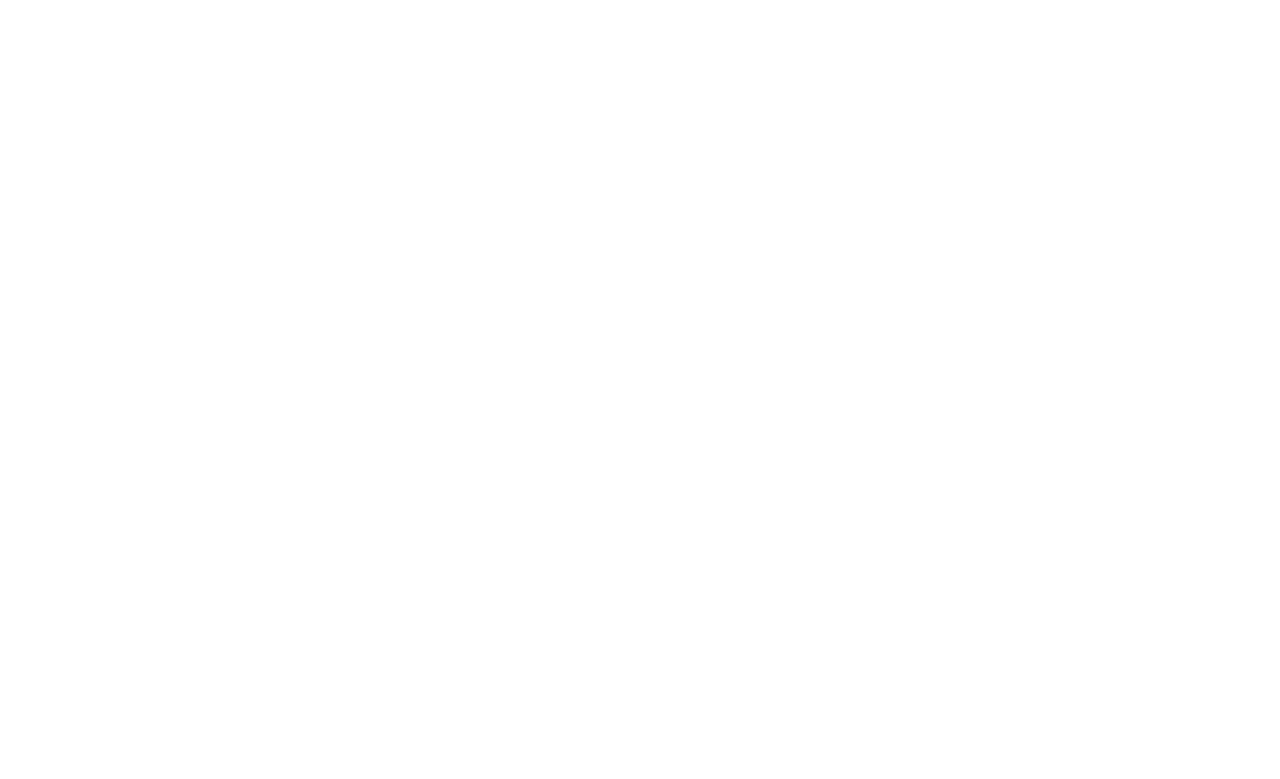
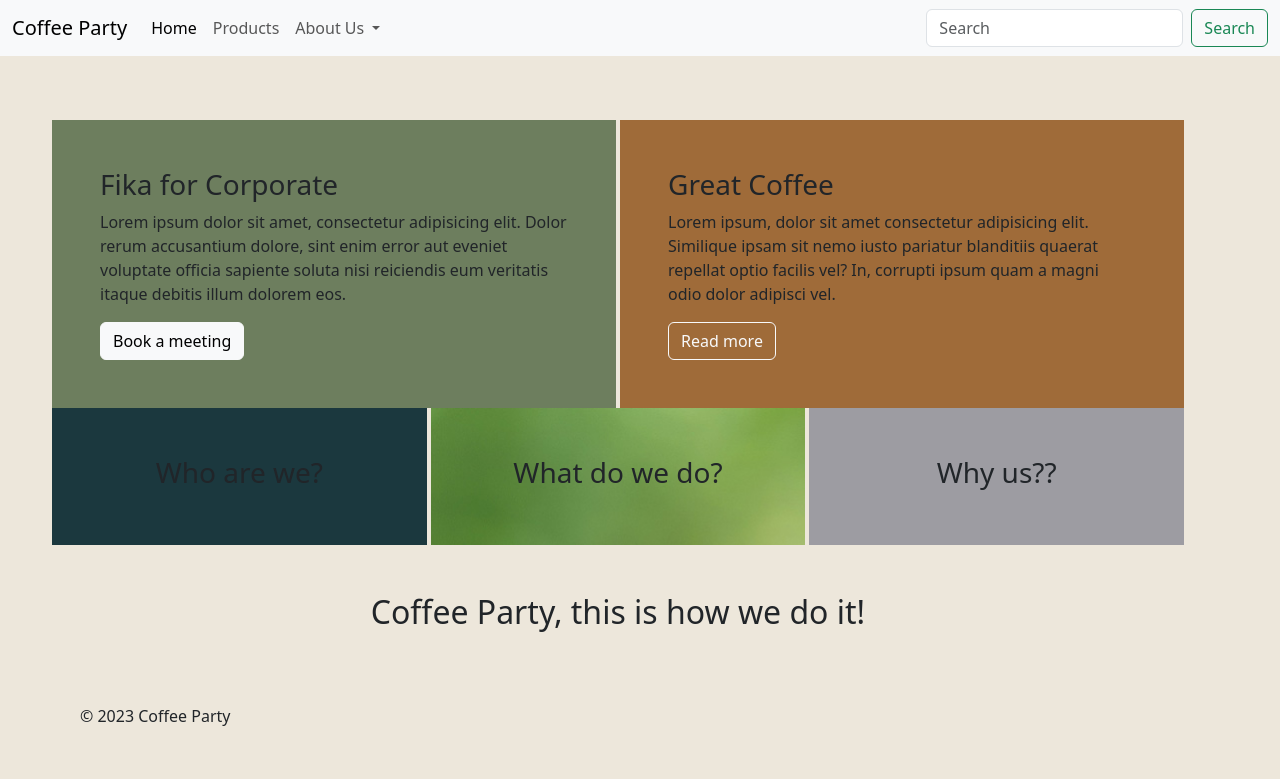
Before and after one commit to Farahalh/Assignment-FE-8, a plain HTML site: page index.html in a window 1280 px wide. Drawn offline with nearby package versions, Linux system fonts and the light colour scheme.

Commit message:
Adding page content and styling with Bootstrap and CSS

```diff
--- a/index.html
+++ b/index.html
@@ -13,14 +13,128 @@
     />
 
     <link rel="stylesheet" href="./style.css" />
-
   </head>
   <body>
-    <nav></nav>
-    <container>
-      <header></header>
-      <main></main>
-      <footer></footer>
-    </container>
+    <nav class="navbar navbar-expand-lg bg-body-tertiary">
+      <div class="container-fluid">
+        <a class="navbar-brand" href="#">Coffee Party</a>
+        <button
+          class="navbar-toggler"
+          type="button"
+          data-bs-toggle="collapse"
+          data-bs-target="#navbarScroll"
+          aria-controls="navbarScroll"
+          aria-expanded="false"
+          aria-label="Toggle navigation"
+        >
+          <span class="navbar-toggler-icon"></span>
+        </button>
+        <div class="collapse navbar-collapse" id="navbarScroll">
+          <ul
+            class="navbar-nav me-auto my-2 my-lg-0 navbar-nav-scroll"
+            style="--bs-scroll-height: 100px"
+          >
+            <li class="nav-item">
+              <a class="nav-link active" aria-current="page" href="#">Home</a>
+            </li>
+            <li class="nav-item">
+              <a class="nav-link" href="#">Products</a>
+            </li>
+            <li class="nav-item dropdown">
+              <a
+                class="nav-link dropdown-toggle"
+                href="#"
+                role="button"
+                data-bs-toggle="dropdown"
+                aria-expanded="false"
+              >
+                About Us
+              </a>
+              <ul class="dropdown-menu">
+                <li><a class="dropdown-item" href="#">Company</a></li>
+                <li><a class="dropdown-item" href="#">Contact</a></li>
+                <li><hr class="dropdown-divider" /></li>
+                <li>
+                  <a class="dropdown-item" href="#">Something else here</a>
+                </li>
+              </ul>
+            </li>
+          </ul>
+          <form class="d-flex" role="search">
+            <input
+              class="form-control me-2"
+              type="search"
+              placeholder="Search"
+              aria-label="Search"
+            />
+            <button class="btn btn-outline-success" type="submit">
+              Search
+            </button>
+          </form>
+        </div>
+      </div>
+    </nav>
+
+    <div class="container m-5 p-3">
+      <header>
+        <div class="row gap-1">
+          <div class="fika col p-5">
+
+            <h3 class="">Fika for Corporate</h3>
+            <p>
+              Lorem ipsum dolor sit amet, consectetur adipisicing elit. Dolor
+              rerum accusantium dolore, sint enim error aut eveniet voluptate
+              officia sapiente soluta nisi reiciendis eum veritatis itaque
+              debitis illum dolorem eos.
+            </p>
+            <button type="button" class="btn btn-light">
+              Book a meeting
+            </button>
+          </div>
+
+          <div class="great-coffee col p-5">
+            <h3 class="">Great Coffee</h3>
+            <p>
+              Lorem ipsum, dolor sit amet consectetur adipisicing elit.
+              Similique ipsam sit nemo iusto pariatur blanditiis quaerat
+              repellat optio facilis vel? In, corrupti ipsum quam a magni odio
+              dolor adipisci vel.
+            </p>
+            <button type="button" class="btn btn-outline-light">
+              Read more
+            </button>
+          </div>
+        </div>
+      </header>
+
+      <main>
+        <div class="row gap-1">
+          <div class="who col p-5 text-center">
+            <h3>Who are we?</h3>
+          </div>
+          <div class="what col p-5 text-center">
+            <h3>What do we do?</h3>
+          </div>
+          <div class="why col p-5 text-center">
+            <h3>Why us??</h3>
+          </div>
+        </div>
+
+        <div class="row">
+          <div class="col text-center p-4 m-4">
+            <h2>Coffee Party, this is how we do it!</h2>
+          </div>
+        </div>
+      </main>
+
+      <footer>
+        <p class="p-3">&copy; 2023 Coffee Party</p>
+      </footer>
+    </div>
+    <script
+      src="https://cdn.jsdelivr.net/npm/bootstrap@5.3.2/dist/js/bootstrap.bundle.min.js"
+      integrity="sha384-C6RzsynM9kWDrMNeT87bh95OGNyZPhcTNXj1NW7RuBCsyN/o0jlpcV8Qyq46cDfL"
+      crossorigin="anonymous"
+    ></script>
   </body>
 </html>
--- a/style.css
+++ b/style.css
@@ -0,0 +1,24 @@
+body {
+    background-color: #EDE7DB;
+}
+
+.fika {
+  background-color: #6d7e5e;
+}
+
+.great-coffee {
+  background-color: #9f6b39;
+}
+
+.who {
+  background-color: #1b383e;
+}
+
+.what {
+  background-image: url("./images/coffee_tree.jpg");
+  background-repeat: no-repeat;
+}
+
+.why {
+  background-color: #9d9ca2;
+}
```
Also changed, not shown: images/beans.jpeg (added), images/coffee_tree.jpg (added).
